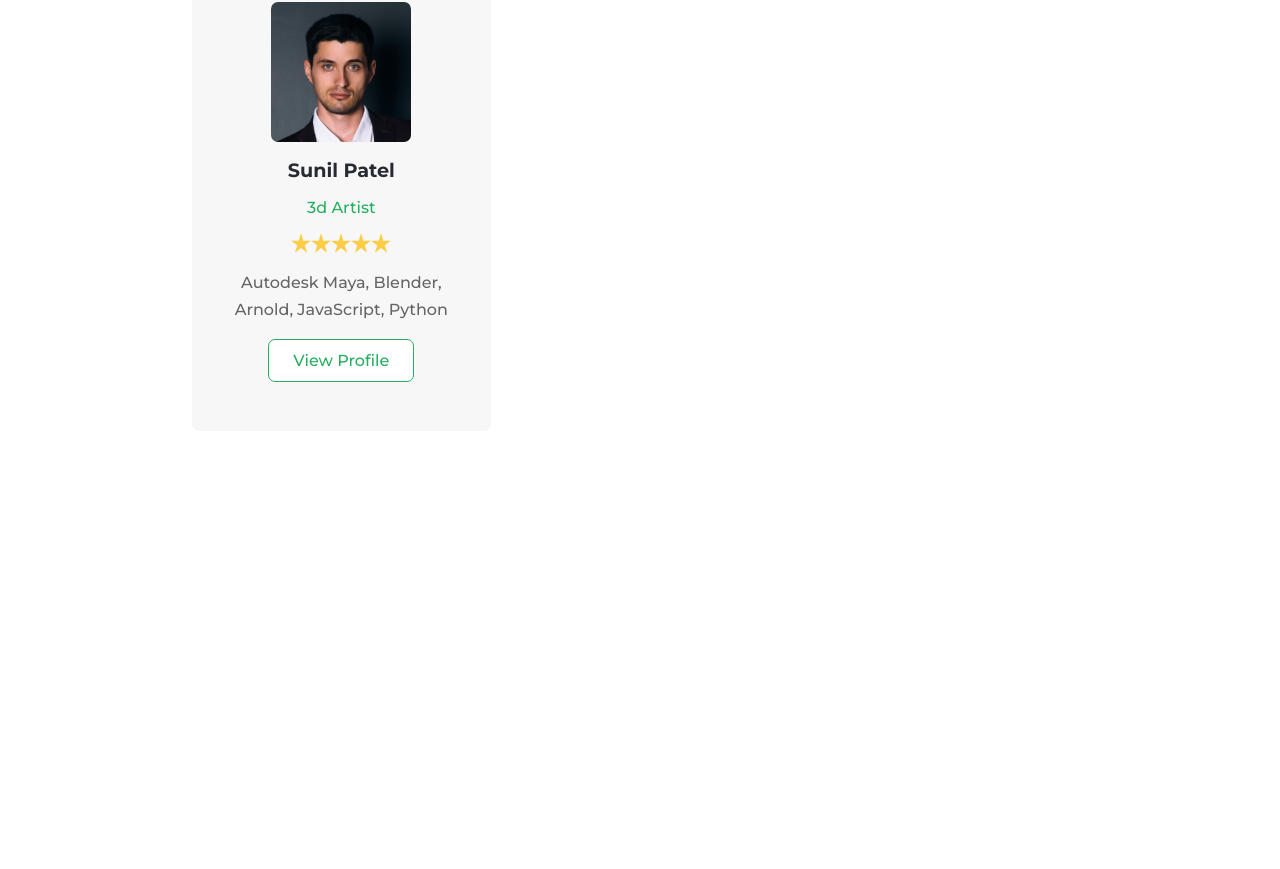
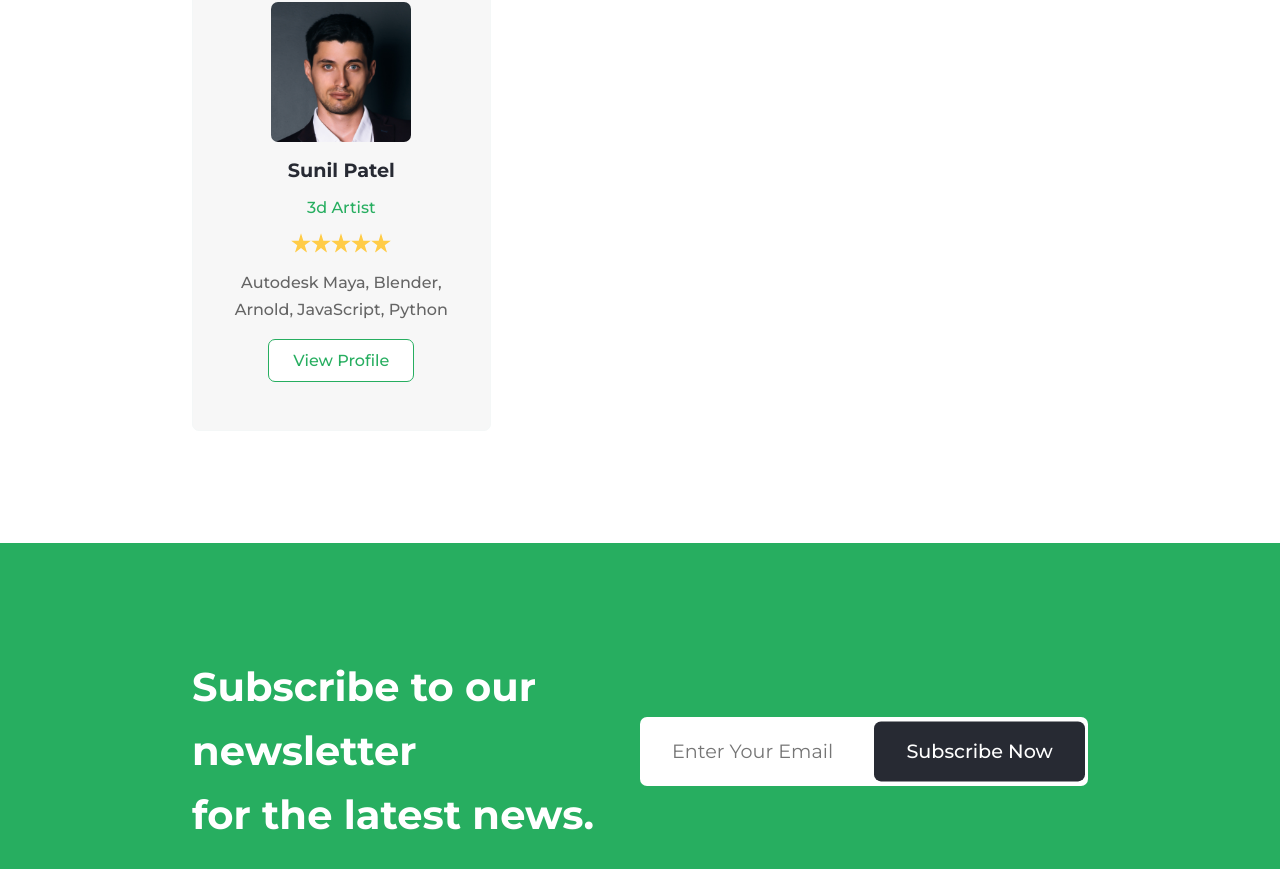
Before and after one commit to collinskchirchir/react-jobs-site-project, a React (Create React App) app: page / in a window 1280 px wide. Shown: the part 4779-5648 px from the top of the page. Before the commit the page ends 5322 px from the top, so only its background shows below. Built offline with nearby package versions, Linux system fonts and the light colour scheme.

Commit message:
Section Subscribe

```diff
--- a/src/App.js
+++ b/src/App.js
@@ -3,6 +3,7 @@
 import SectionDownload from "./components/SectionDownload";
 import SectionJobs from "./components/SectionJobs";
 import SectionStaff from "./components/SectionStaff";
+import SectionSubscribe from "./components/SectionSubscribe";
 
 
 function App() {
@@ -13,6 +14,7 @@
       <SectionJobs />
       <SectionDownload />
       <SectionStaff />
+      <SectionSubscribe />
     </div>
   );
 }
--- /dev/null
+++ b/src/components/SectionSubscribe.js
@@ -0,0 +1,76 @@
+import React from 'react'
+import styled from 'styled-components'
+import { InnerLayout } from '../Layouts';
+
+function SectionSubscribe() {
+  return (
+    <SectionSubscribeStyled>
+      <InnerLayout>
+        <div className='s-con'>
+          <div className='left'>
+            <h2>
+              Subscribe to our newsletter<br />
+              for the latest news.
+            </h2>
+          </div>
+          <div className='right'>
+            <div className='input-control'>
+              <input type='text' placeholder='Enter Your Email'/>
+                <div className='s-btn'>Subscribe Now</div>
+            </div>
+          </div>
+        </div>
+      </InnerLayout>
+    </SectionSubscribeStyled>
+  )
+}
+
+const SectionSubscribeStyled = styled.section`
+  background-color: var(--color-primary);
+  .s-con{
+    display: grid;
+    grid-template-columns: repeat(2, 1fr);
+    .left{
+      display: flex;
+      align-items: center;
+      h2{
+        font-size: 2.5rem;
+        line-height: 4rem;
+      }
+    }
+    .right{
+      display: flex;
+      align-items: center;
+    }
+    .input-control{
+      position: relative;
+      font-weight: 500;
+      width: 100%;
+      input{
+        width: 100%;
+        font-family: inherit;
+        font-size: inherit;
+        padding: 1.4rem 2rem;
+        outline: none;
+        border: none;
+        border-radius: 7px;
+      }
+      .s-btn{
+        background-color: var(--color-dark);
+        position: absolute;
+        top: 50%;
+        right: .2rem;
+        transform: translateY(-50%);
+        padding: 1.1rem 2rem;
+        cursor: pointer;
+        border-radius: 7px;
+        transition: all .4s ease-in-out;
+        &:hover{
+          background-color: var(--color-primary);
+        }
+      }
+    }
+  }
+`;
+
+export default SectionSubscribe
```
